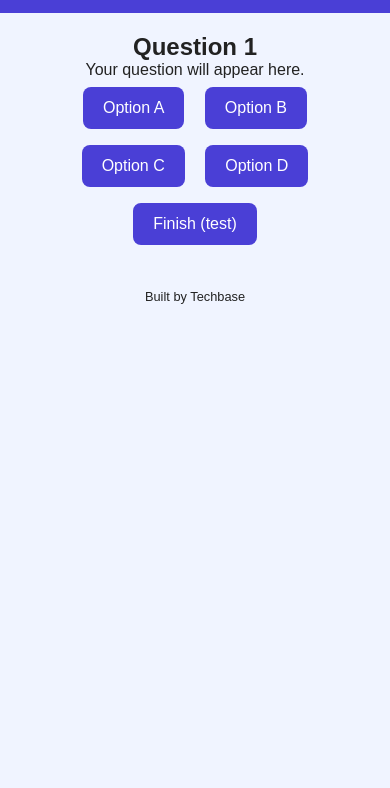
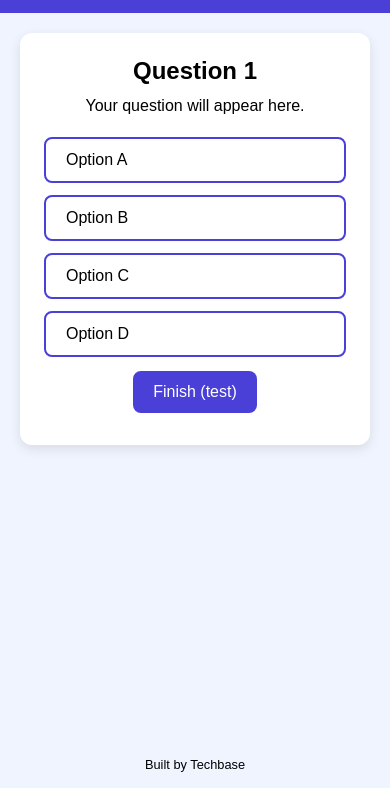
Before and after one commit to babatundeawo/quizmaster-Ire, a plain HTML site: page index.html in a window 390 px wide. Both pictures are taken after a click on the button "Start Quiz". Shown: the part 56-844 px from the top of the page. Drawn offline with Linux system fonts and the light colour scheme.

Commit message:
Session 2: mobile-first styling with CSS variables

```diff
--- a/css/style.css
+++ b/css/style.css
@@ -1,3 +1,14 @@
+:root {
+  --primary: #4a3fd6;
+  --primary-dark: #3a30b0;
+  --bg: #f0f4ff;
+  --card-bg: #ffffff;
+  --text: #222222
+  --correct: #2e9e5b;
+  --wrong: #d64545;
+  --radius: 12px;
+}
+
 * {
   box-sizing: border-box;
   margin: 0;
@@ -6,24 +17,36 @@
 
 body {
   font-family: Arial, Helvetica, sans-serif;
-  background-color: #f0f4ff;
-  color: #222;
+  background-color: var(--bg);
+  color: var(--text);
   text-align: center;
+  min-height: 100vh;
+  display: flex;
+  flex-direction: column;
+  align-items: center;
 }
 
 .app-header {
-  background-color: #4a3fd6;
+  width: 100%;
+  background-color: var(--primary);
   color: white;
   padding: 16px;
 }
 
 main {
+  width: 100%;
+  max-width: 480px;
   padding: 20px;
+  flex: 1;
 }
 
 /* Hide every screen by default */
 .screen {
   display: none;
+  background-color: var(--card-bg);
+  border-radius: var(--radius);
+  padding: 24px;
+  box-shadow: 0 4px 12px rgba(0, 0, 0, 0.1);
 }
 
 /* Only the active screen is visible */
@@ -31,8 +54,17 @@ main {
   display: block;
 }
 
+.screen h2 {
+  margin-bottom: 12px;
+}
+
+.screen p {
+  margin-bottom: 16px;
+}
+
+/* Buttons */
 button {
-  background-color: #4a3fd6;
+  background-color: var(--primary);
   color: white;
   border: none;
   border-radius: 8px;
@@ -40,9 +72,60 @@ button {
   font-size: 1rem;
   margin: 8px;
   cursor: pointer;
+  transition: background-color 0.2s, transform 0.1s;
+}
+
+button:hover {
+  background-color: var(--primary-dark);
+}
+
+button:active {
+  transform: scale(0.97);
+}
+
+/* Answer Options Stack vertically */
+#options {
+  display: flex;
+  flex-direction: column;
+}
+
+.option-btn {
+  width: 100%;
+  margin: 6px 0;
+  text-align: left;
+  background-color: white;
+  color: var(--text);
+  border: 2px solid var(--primary);
+}
+
+.option-btn:hover {
+  background-color: #eceaff;
+}
+
+.option-btn.correct {
+  background-color: var(--correct);
+  border-color: var(--correct);
+  color: white;
+}
+
+.option-btn.wrong {
+  background-color: var(--wrong);
+  border-color: var(--wrong);
+  color: white;
 }
 
 footer {
   padding: 16px;
   font-size: 0.8rem;
 }
+
+/* Bigger Screen */
+@media (min-width: 600px) {
+  main {
+    padding: 40px 20px;
+  }
+
+  .app-header h1 {
+    font-size: 2.2rem;
+  }
+}
```
